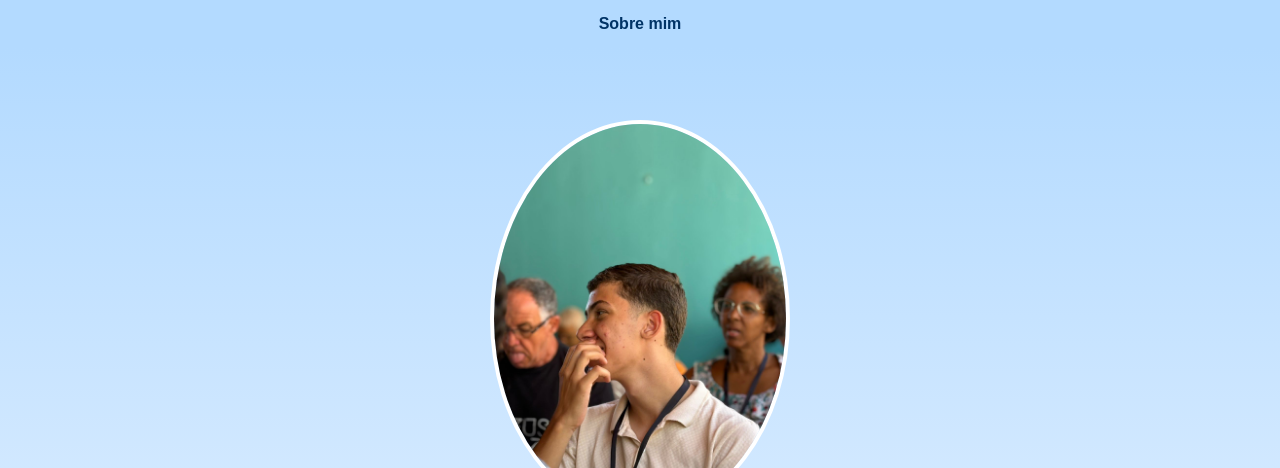
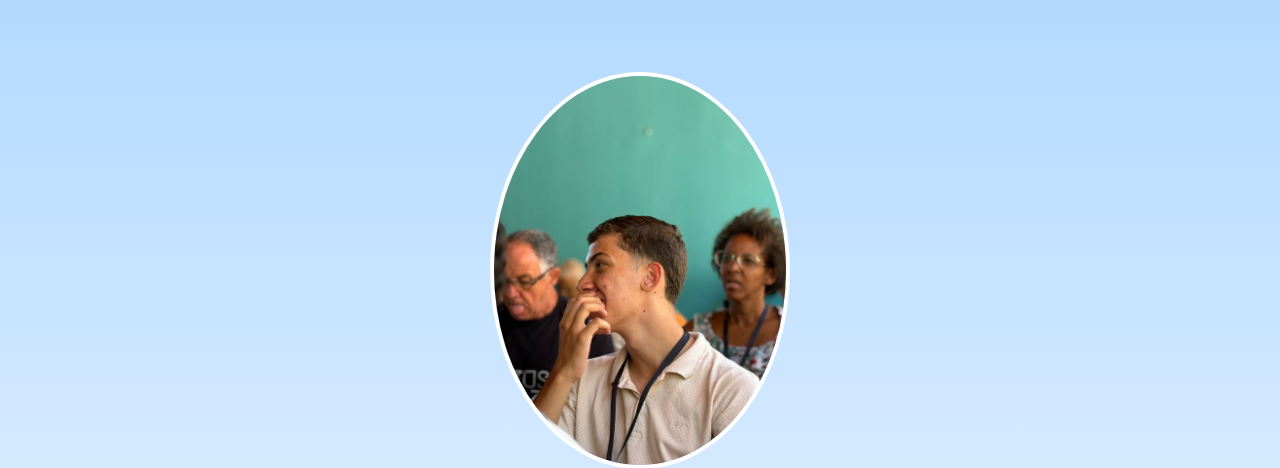
Before and after one commit to KaykiSb/MY-PORTFOLIO, a plain HTML site: page index.html in a window 1280 px wide. Shown: the top 468 px of the page. Drawn offline with Linux system fonts and the light colour scheme.

Commit message:
Update index.html

```diff
--- a/index.html
+++ b/index.html
@@ -89,9 +89,6 @@ background:#b3daff;
 
 <body>
 
-<nav>
-<a href="sobre.html">Sobre mim</a>
-</nav>
 
 <section class="hero">
 
```
